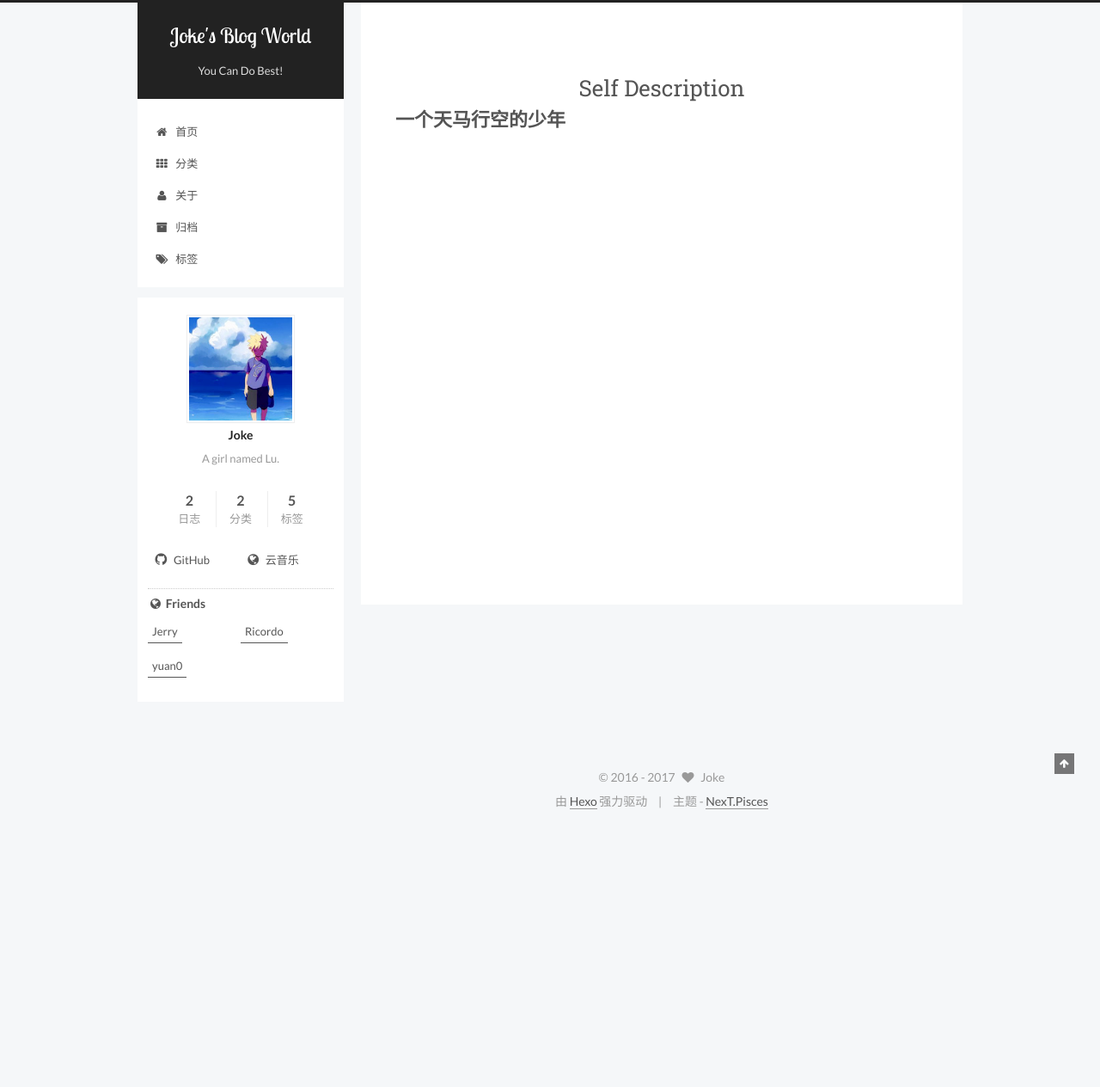
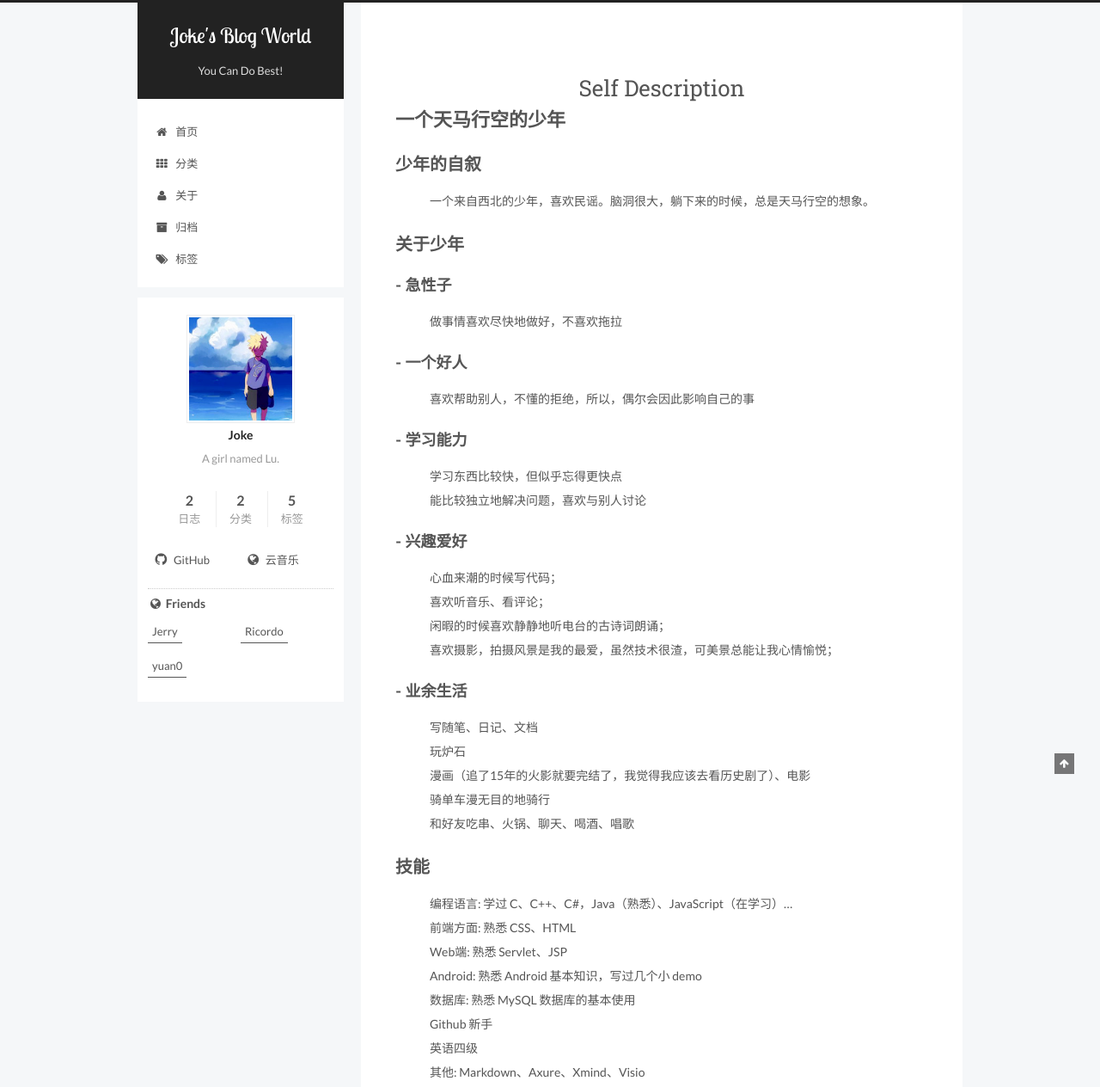
Before and after one commit to JokeYang/JokeYang.github.io, a plain HTML site: page about/index.html in a window 1280 px wide. Shown: the top 1264 px of the page at 86% size. Before the commit the page ends 966 px from the top, so only its background shows below. Drawn offline with Linux system fonts and the light colour scheme; a web font is replaced by a local one.

Commit message:
Site updated: 2017-03-02 20:00:52

```diff
--- a/about/index.html
+++ b/about/index.html
@@ -105,16 +105,64 @@
 
 
 
-<meta name="description" content="一个天马行空的少年">
+<meta name="description" content="一个天马行空的少年少年的自叙
+一个来自西北的少年，喜欢民谣。脑洞很大，躺下来的时候，总是天马行空的想象。
+
+关于少年- 急性子
+做事情喜欢尽快地做好，不喜欢拖拉
+
+- 一个好人
+喜欢帮助别人，不懂的拒绝，所以，偶尔会因此影响自己的事
+
+- 学习能力
+学习东西比较快，但似乎忘得更快点
+能比较独立地解决问题，喜欢与别人讨论
+
+- 兴趣爱好
+心血来潮的时候写代码；
+喜欢听音乐、看评论；
+闲暇的时候喜欢静">
 <meta property="og:type" content="website">
 <meta property="og:title" content="Self Description">
 <meta property="og:url" content="http://yoursite.com/about/index.html">
 <meta property="og:site_name" content="Joke's Blog World">
-<meta property="og:description" content="一个天马行空的少年">
-<meta property="og:updated_time" content="2017-03-01T11:04:31.370Z">
+<meta property="og:description" content="一个天马行空的少年少年的自叙
+一个来自西北的少年，喜欢民谣。脑洞很大，躺下来的时候，总是天马行空的想象。
+
+关于少年- 急性子
+做事情喜欢尽快地做好，不喜欢拖拉
+
+- 一个好人
+喜欢帮助别人，不懂的拒绝，所以，偶尔会因此影响自己的事
+
+- 学习能力
+学习东西比较快，但似乎忘得更快点
+能比较独立地解决问题，喜欢与别人讨论
+
+- 兴趣爱好
+心血来潮的时候写代码；
+喜欢听音乐、看评论；
+闲暇的时候喜欢静">
+<meta property="og:updated_time" content="2017-03-02T11:59:13.386Z">
 <meta name="twitter:card" content="summary">
 <meta name="twitter:title" content="Self Description">
-<meta name="twitter:description" content="一个天马行空的少年">
+<meta name="twitter:description" content="一个天马行空的少年少年的自叙
+一个来自西北的少年，喜欢民谣。脑洞很大，躺下来的时候，总是天马行空的想象。
+
+关于少年- 急性子
+做事情喜欢尽快地做好，不喜欢拖拉
+
+- 一个好人
+喜欢帮助别人，不懂的拒绝，所以，偶尔会因此影响自己的事
+
+- 学习能力
+学习东西比较快，但似乎忘得更快点
+能比较独立地解决问题，喜欢与别人讨论
+
+- 兴趣爱好
+心血来潮的时候写代码；
+喜欢听音乐、看评论；
+闲暇的时候喜欢静">
 
 
 
@@ -294,7 +342,43 @@
 
 
 
-      <h1 id="一个天马行空的少年"><a href="#一个天马行空的少年" class="headerlink" title="一个天马行空的少年"></a>一个天马行空的少年</h1>
+      <h1 id="一个天马行空的少年"><a href="#一个天马行空的少年" class="headerlink" title="一个天马行空的少年"></a>一个天马行空的少年</h1><h2 id="少年的自叙"><a href="#少年的自叙" class="headerlink" title="少年的自叙"></a>少年的自叙</h2><ul>
+<li>一个来自西北的少年，喜欢民谣。脑洞很大，躺下来的时候，总是天马行空的想象。</li>
+</ul>
+<h2 id="关于少年"><a href="#关于少年" class="headerlink" title="关于少年"></a>关于少年</h2><h3 id="急性子"><a href="#急性子" class="headerlink" title="- 急性子"></a>- 急性子</h3><ul>
+<li>做事情喜欢尽快地做好，不喜欢拖拉</li>
+</ul>
+<h3 id="一个好人"><a href="#一个好人" class="headerlink" title="- 一个好人"></a>- 一个好人</h3><ul>
+<li>喜欢帮助别人，不懂的拒绝，所以，偶尔会因此影响自己的事</li>
+</ul>
+<h3 id="学习能力"><a href="#学习能力" class="headerlink" title="- 学习能力"></a>- 学习能力</h3><ul>
+<li>学习东西比较快，但似乎忘得更快点</li>
+<li>能比较独立地解决问题，喜欢与别人讨论</li>
+</ul>
+<h3 id="兴趣爱好"><a href="#兴趣爱好" class="headerlink" title="- 兴趣爱好"></a>- 兴趣爱好</h3><ul>
+<li>心血来潮的时候写代码；</li>
+<li>喜欢听音乐、看评论；</li>
+<li>闲暇的时候喜欢静静地听电台的古诗词朗诵；</li>
+<li>喜欢摄影，拍摄风景是我的最爱，虽然技术很渣，可美景总能让我心情愉悦；</li>
+</ul>
+<h3 id="业余生活"><a href="#业余生活" class="headerlink" title="- 业余生活"></a>- 业余生活</h3><ul>
+<li>写随笔、日记、文档</li>
+<li>玩炉石</li>
+<li>漫画（追了15年的火影就要完结了，我觉得我应该去看历史剧了）、电影</li>
+<li>骑单车漫无目的地骑行</li>
+<li>和好友吃串、火锅、聊天、喝酒、唱歌</li>
+</ul>
+<h2 id="技能"><a href="#技能" class="headerlink" title="技能"></a>技能</h2><ul>
+<li>编程语言: 学过 C、C++、C#，Java（熟悉）、JavaScript（在学习）…</li>
+<li>前端方面: 熟悉 CSS、HTML</li>
+<li>Web端: 熟悉 Servlet、JSP</li>
+<li>Android: 熟悉 Android 基本知识，写过几个小 demo</li>
+<li>数据库: 熟悉 MySQL 数据库的基本使用</li>
+<li>Github 新手</li>
+<li>英语四级</li>
+<li>其他: Markdown、Axure、Xmind、Visio</li>
+</ul>
+
 
   </div>
 
--- a/css/main.css
+++ b/css/main.css
@@ -1701,7 +1701,7 @@ pre .javascript .function {
   width: 4px;
   height: 4px;
   border-radius: 50%;
-  background: #4dbac3;
+  background: #3bbf01;
 }
 .links-of-blogroll {
   font-size: 13px;
```
